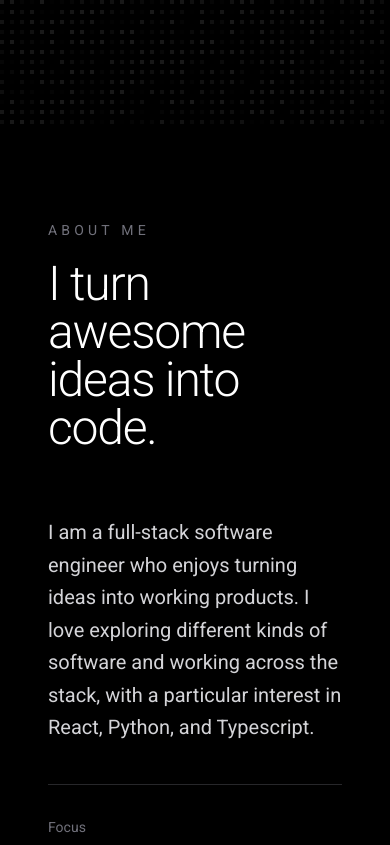
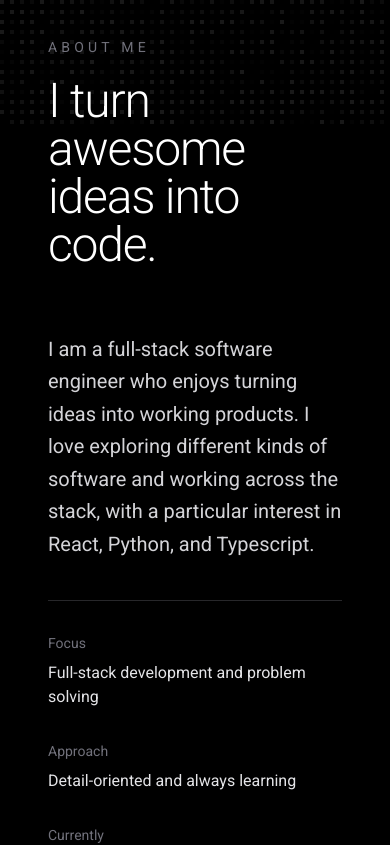
Before and after one commit to barjr/portfolio, a Next.js app: page / in a window 390 px wide. Shown: the part 720-1565 px from the top of the page. Built offline with nearby package versions, Linux system fonts and the light colour scheme.

Commit message:
Adjust section heights for full-screen layout
Updated the About section to use a full viewport height and removed the extra bottom padding from the Projects section. This keeps the page sections visually aligned and more consistent with the intended landing-page layout.

```diff
--- a/app/components/About.tsx
+++ b/app/components/About.tsx
@@ -2,7 +2,7 @@ const About = () => {
   return (
     <section
       id='about'
-      className='relative flex min-h-screen items-center bg-black px-6 py-24 text-white lg:px-16'
+      className='relative flex h-screen items-center bg-black px-6 py-24 text-white lg:px-16'
     >
       <div className='mx-auto grid w-full max-w-6xl gap-16 lg:grid-cols-[0.8fr_1.2fr] lg:items-start'>
         <div>
--- a/app/components/Projects.tsx
+++ b/app/components/Projects.tsx
@@ -26,7 +26,7 @@ const Projects = () => {
   return (
     <section
       id='projects'
-      className='relative bg-black px-6 py-24 pb-5 text-white lg:px-16'
+      className='relative bg-black px-6 py-24 pb-0 text-white lg:px-16'
     >
       <div className='mx-auto max-w-6xl'>
         <div className='mb-16 flex flex-col gap-5 sm:flex-row sm:items-end sm:justify-between'>
```
